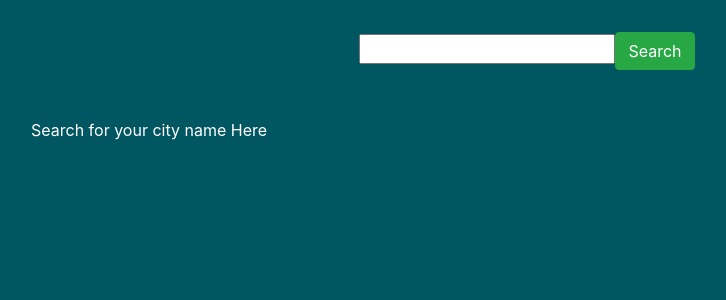
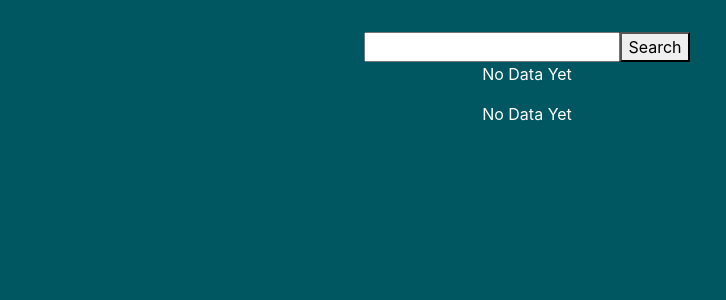
Before and after one commit to lochyb/Lochyb-React-Weather-App, a React (Create React App) app: page / in a window 1280 px wide. Shown: the top 300 px of the page, without its empty margins (113-839 px from the left). Built offline with nearby package versions, Linux system fonts and the light colour scheme; no server answers; the HTML template or start-up script is replaced by a standard one.

Commit message:
Step 1 - Data Import

```diff
--- a/src/components/fetch.js
+++ b/src/components/fetch.js
@@ -1,52 +1,71 @@
 import React, { useState } from "react";
-import { Today, Card } from "./card";
-import SearchForm from "./searchForm";
-import {useFetchWeather, useFetchForecast} from "./useFetch";
+import { Card, Today } from "./card";
 
+export const SearchForm = () => {
+  const [searchCity, setSearchCity] = useState("");
+  const [weather, setWeather] = useState(null);
+  const [forecast, setForecast] = useState(null);
 
-export const Fetch = () => {
-  const [city, setCity] = useState("");
-
-  function getCity(search) {
-    setCity(search);
-  }
-
-  function createForecast(hourlyForecast) {
+  function createForecast(hourlyForecast, i) {
     return (
       <Card
         icon={hourlyForecast.weather[0].icon}
         dt={hourlyForecast.dt_txt}
         temp={hourlyForecast.main.temp}
         pop={hourlyForecast.pop}
+        key={i}
       />
     );
   }
 
-  const { weather, weatherLoading } = useFetchWeather(
-    `https://api.openweathermap.org/data/2.5/weather?q=${city}&appid=${process.env.REACT_APP_APIKEY}&units=metric`
+
+  function handleSubmit(e) {
+    const API = process.env.REACT_APP_APIKEY;
+    e.preventDefault();
+
+    fetch(
+      `https://api.openweathermap.org/data/2.5/weather?q=${searchCity}&appid=${API}&units=metric`
+    )
+      .then((response) => response.json())
+      .then((y) => setWeather(y));
+
+    fetch(
+      `https://api.openweathermap.org/data/2.5/forecast?q=${searchCity}&appid=${API}&units=metric`
+    )
+      .then((response) => response.json())
+      .then((y) => setForecast(y));
+  }
+
+  return (
+    <div className="searchDiv">
+      <form onSubmit={handleSubmit}>
+        <input
+          type="text"
+          onChange={(e) => setSearchCity(e.target.value)}
+        ></input>
+        <button type="submit">Search</button>
+      </form>
+
+      {weather !== null ? (
+        <Today place={weather.name} country={weather.sys.country} icon={weather.weather[0].icon} currentTemp={weather.main.temp} description={weather.weather[0].description}/>
+      ) : (
+        <p>No Data Yet</p>
+      )}
+      {forecast !== null ? (
+         <div className="card-container"> {forecast.list.map(createForecast)} </div>
+      ) : (
+        <p>No Data Yet</p>
+      )}
+    </div>
   );
-  const { forecast, forecastLoading } = useFetchForecast(
-    `https://api.openweathermap.org/data/2.5/forecast?q=${city}&appid=${process.env.REACT_APP_APIKEY}&units=metric`
-  );
+};
+
+export const Fetch = () => {
+
+
   return (
     <>
-      <SearchForm getCity={getCity} />
-
-      {weatherLoading === true ? (
-        <span></span>
-      ) : (
-        <Today
-          place={weather.name}
-          country={weather.sys.country}
-          currentTemp={weather.main.temp}
-          icon={weather.weather[0].icon}
-          description={weather.weather[0].description}
-        />
-      )}
-
-      <div className="card-container">
-        {forecastLoading === true ? <p>Search for your city name Here</p> : forecast.list.map(createForecast)}
-      </div>
+      <SearchForm />
     </>
   );
 };
--- a/src/components/searchForm.js
+++ /dev/null
@@ -1,24 +0,0 @@
-import React, { useState } from "react";
-
-const SearchForm = ({ getCity }) => {
-  const [city, setCity] = useState("");
-
-  function handleSubmit(e) {
-    e.preventDefault();
-    getCity(city);
-  }
-  return (
-    <div className="searchDiv">
-      <form onSubmit={handleSubmit}>
-        <input
-          type="text"
-          onChange={(e) => setCity(e.target.value)}
-          value={city}
-        ></input>
-        <button type="submit" className="btn btn-success">Search</button>
-      </form>
-    </div>
-  );
-};
-
-export default SearchForm;
--- a/src/components/useFetch.js
+++ /dev/null
@@ -1,42 +0,0 @@
-import { useState, useEffect } from "react";
-
-export const useFetchWeather = (url) => {
-  const [weather, setState] = useState({ weather: null, weatherLoading: true });
-
-  useEffect(() => {
-    setState(weather => ({ weather: weather.data , weatherLoading: true }));
-    fetch(url)
-      .then((res) => res.json())
-      .then((y) => {
-        if (y.cod !== 200) {
-          setState({ weather: y, weatherLoading: true });
-        } else {
-          setState({ weather: y, weatherLoading: false });
-        }
-      });
-  }, [url]);
-
-  return weather;
-};
-
-export const useFetchForecast = (url) => {
-  const [forecastState, setState] = useState({
-    forecast: null,
-    forecastLoading: true,
-  });
-
-  useEffect(() => {
-    setState(forecast => ({ forecast: forecast.data, forecastLoading: true }));
-    fetch(url)
-      .then((res) => res.json())
-      .then((y) => {
-        if (y.cod !== "200") {
-          setState({ forecast: y, forecastLoading: true });
-        } else {
-          setState({ forecast: y, forecastLoading: false });
-        }
-      });
-  }, [url]);
-
-  return forecastState;
-};
```
